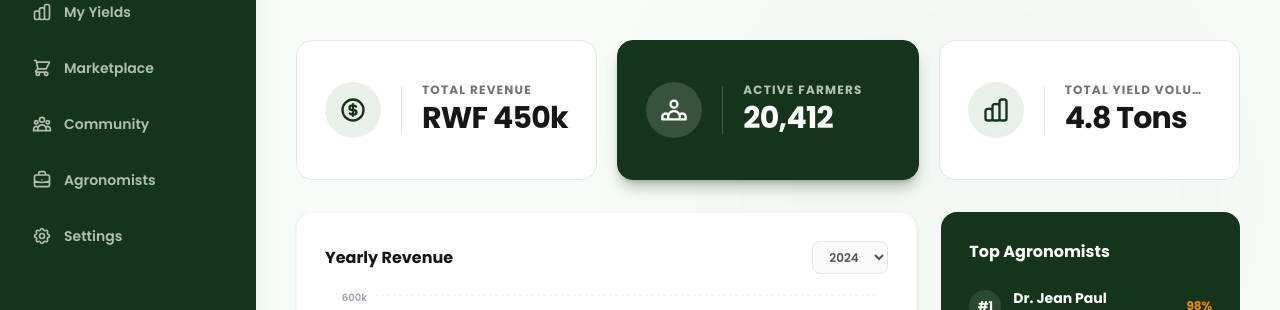
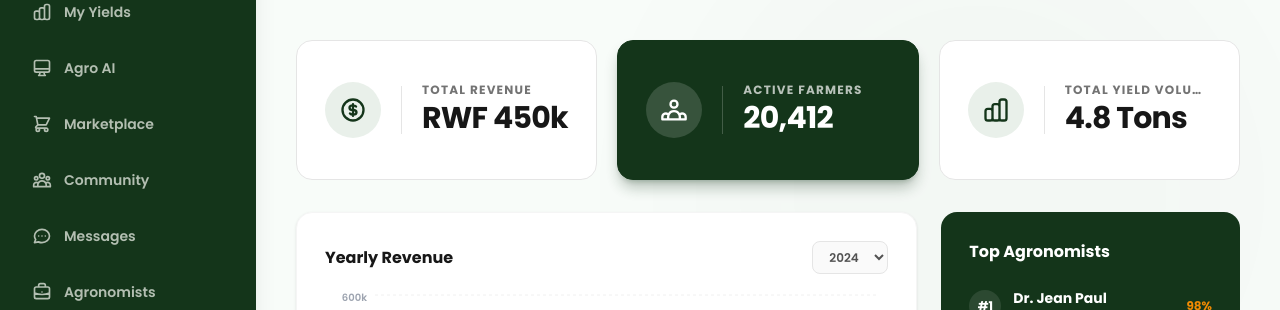
Before and after one commit to BYIRINGIRO-Samuel/Agro-hub, a Next.js app: page /dashboard in a window 1280 px wide. Shown: the part 188-498 px from the top of the page. Built offline with nearby package versions, Linux system fonts and the light colour scheme.

Commit message:
Update Dashboard layout with new navigation items (Agro AI & Messages)

```diff
--- a/app/dashboard/layout.tsx
+++ b/app/dashboard/layout.tsx
@@ -8,12 +8,14 @@ export default function DashboardLayout({ children }: { children: React.ReactNod
   const pathname = usePathname();
 
   const navLinks = [
-    { name: "Overview", href: "/dashboard", icon: "M3 12l2-2m0 0l7-7 7 7M5 10v10a1 1 0 001 1h3m10-11l2 2m-2-2v10a1 1 0 01-1 1h-3m-6 0a1 1 0 001-1v-4a1 1 0 011-1h2a1 1 0 011 1v4a1 1 0 001 1m-6 0h6" },
-    { name: "My Yields", href: "/dashboard/yields", icon: "M9 19v-6a2 2 0 00-2-2H5a2 2 0 00-2 2v6a2 2 0 002 2h2a2 2 0 002-2zm0 0V9a2 2 0 012-2h2a2 2 0 012 2v10m-6 0a2 2 0 002 2h2a2 2 0 002-2m0 0V5a2 2 0 012-2h2a2 2 0 012 2v14a2 2 0 01-2 2h-2a2 2 0 01-2-2z" },
+    { name: "Overview",    href: "/dashboard",             icon: "M3 12l2-2m0 0l7-7 7 7M5 10v10a1 1 0 001 1h3m10-11l2 2m-2-2v10a1 1 0 01-1 1h-3m-6 0a1 1 0 001-1v-4a1 1 0 011-1h2a1 1 0 011 1v4a1 1 0 001 1m-6 0h6" },
+    { name: "My Yields",   href: "/dashboard/yields",      icon: "M9 19v-6a2 2 0 00-2-2H5a2 2 0 00-2 2v6a2 2 0 002 2h2a2 2 0 002-2zm0 0V9a2 2 0 012-2h2a2 2 0 012 2v10m-6 0a2 2 0 002 2h2a2 2 0 002-2m0 0V5a2 2 0 012-2h2a2 2 0 012 2v14a2 2 0 01-2 2h-2a2 2 0 01-2-2z" },
+    { name: "Agro AI",     href: "/dashboard/ai",          icon: "M9.75 17L9 20l-1 1h8l-1-1-.75-3M3 13h18M5 17h14a2 2 0 002-2V5a2 2 0 00-2-2H5a2 2 0 00-2 2v10a2 2 0 002 2z" },
     { name: "Marketplace", href: "/dashboard/marketplace", icon: "M3 3h2l.4 2M7 13h10l4-8H5.4M7 13L5.4 5M7 13l-2.293 2.293c-.63.63-.184 1.707.707 1.707H17m0 0a2 2 0 100 4 2 2 0 000-4zm-8 2a2 2 0 11-4 0 2 2 0 014 0z" },
-    { name: "Community", href: "/dashboard/community", icon: "M17 20h5v-2a3 3 0 00-5.356-1.857M17 20H7m10 0v-2c0-.656-.126-1.283-.356-1.857M7 20H2v-2a3 3 0 015.356-1.857M7 20v-2c0-.656.126-1.283.356-1.857m0 0a5.002 5.002 0 019.288 0M15 7a3 3 0 11-6 0 3 3 0 016 0zm6 3a2 2 0 11-4 0 2 2 0 014 0zM7 10a2 2 0 11-4 0 2 2 0 014 0z" },
+    { name: "Community",   href: "/dashboard/community",   icon: "M17 20h5v-2a3 3 0 00-5.356-1.857M17 20H7m10 0v-2c0-.656-.126-1.283-.356-1.857M7 20H2v-2a3 3 0 015.356-1.857M7 20v-2c0-.656.126-1.283.356-1.857m0 0a5.002 5.002 0 019.288 0M15 7a3 3 0 11-6 0 3 3 0 016 0zm6 3a2 2 0 11-4 0 2 2 0 014 0zM7 10a2 2 0 11-4 0 2 2 0 014 0z" },
+    { name: "Messages",    href: "/dashboard/messages",    icon: "M8 12h.01M12 12h.01M16 12h.01M21 12c0 4.418-4.03 8-9 8a9.863 9.863 0 01-4.255-.949L3 20l1.395-3.72C3.512 15.042 3 13.574 3 12c0-4.418 4.03-8 9-8s9 3.582 9 8z" },
     { name: "Agronomists", href: "/dashboard/agronomists", icon: "M21 13.255A23.931 23.931 0 0112 15c-3.183 0-6.22-.62-9-1.745M16 6V4a2 2 0 00-2-2h-4a2 2 0 00-2 2v2m4 6h.01M5 20h14a2 2 0 002-2V8a2 2 0 00-2-2H5a2 2 0 00-2 2v10a2 2 0 002 2z" },
-    { name: "Settings", href: "/dashboard/settings", icon: "M10.325 4.317c.426-1.756 2.924-1.756 3.35 0a1.724 1.724 0 002.573 1.066c1.543-.94 3.31.826 2.37 2.37a1.724 1.724 0 001.065 2.572c1.756.426 1.756 2.924 0 3.35a1.724 1.724 0 00-1.066 2.573c.94 1.543-.826 3.31-2.37 2.37a1.724 1.724 0 00-2.572 1.065c-.426 1.756-2.924 1.756-3.35 0a1.724 1.724 0 00-2.573-1.066c-1.543.94-3.31-.826-2.37-2.37a1.724 1.724 0 00-1.065-2.572c-1.756-.426-1.756-2.924 0-3.35a1.724 1.724 0 001.066-2.573c-.94-1.543.826-3.31 2.37-2.37.996.608 2.296.07 2.572-1.065zM12 15a3 3 0 100-6 3 3 0 000 6z" }
+    { name: "Settings",    href: "/dashboard/settings",    icon: "M10.325 4.317c.426-1.756 2.924-1.756 3.35 0a1.724 1.724 0 002.573 1.066c1.543-.94 3.31.826 2.37 2.37a1.724 1.724 0 001.065 2.572c1.756.426 1.756 2.924 0 3.35a1.724 1.724 0 00-1.066 2.573c.94 1.543-.826 3.31-2.37 2.37a1.724 1.724 0 00-2.572 1.065c-.426 1.756-2.924 1.756-3.35 0a1.724 1.724 0 00-2.573-1.066c-1.543.94-3.31-.826-2.37-2.37a1.724 1.724 0 00-1.065-2.572c-1.756-.426-1.756-2.924 0-3.35a1.724 1.724 0 001.066-2.573c-.94-1.543.826-3.31 2.37-2.37.996.608 2.296.07 2.572-1.065zM12 15a3 3 0 100-6 3 3 0 000 6z" },
   ];
 
   return (
```
